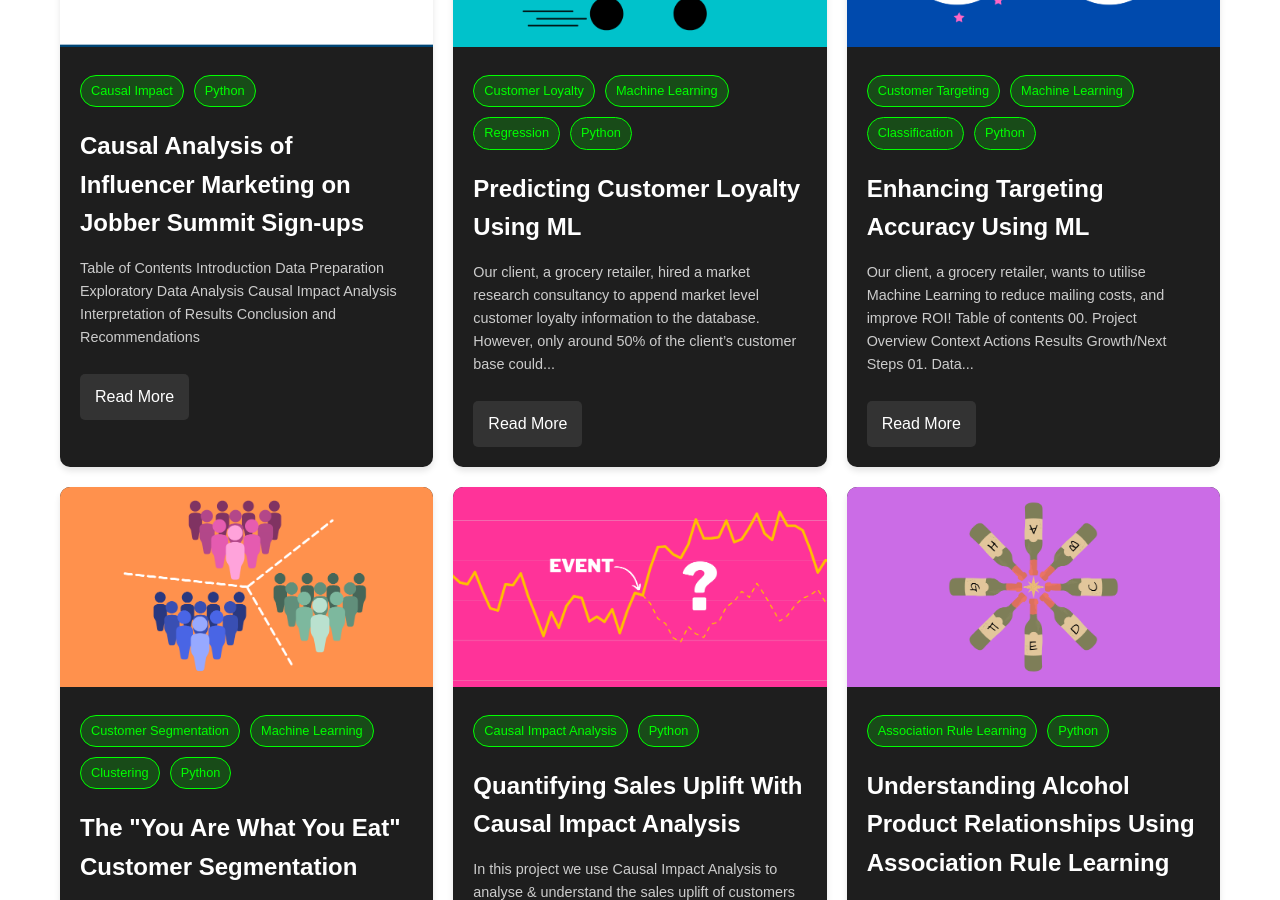
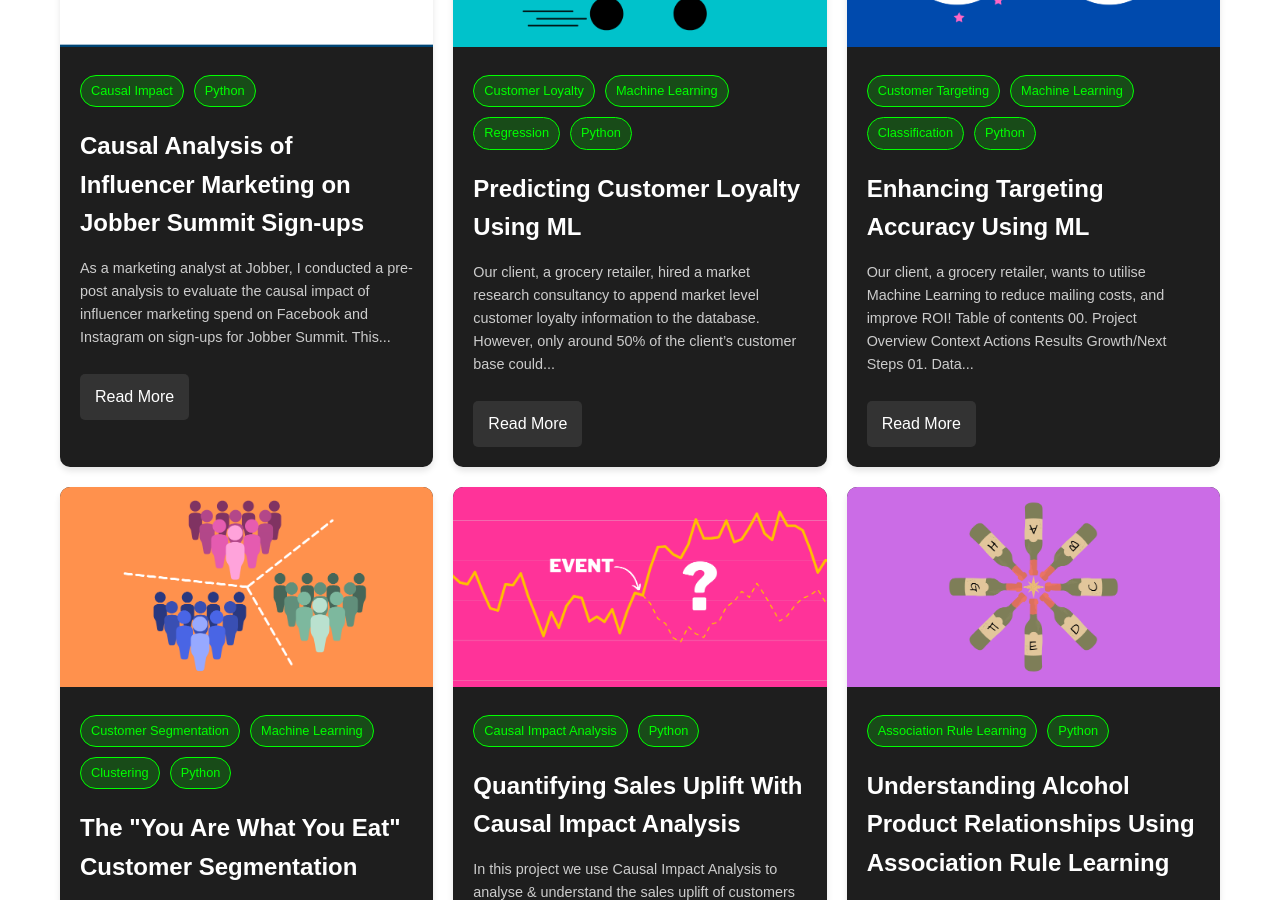
Before and after one commit to IyerS/sundareshiyer.github.io, a Jekyll site: the page built from index.html, in a window 1280 px wide and 900 px high, scrolled down 662 px. Built offline with Jekyll 4.4.1, drawn with Linux system fonts in a browser that asks for light colours.

Commit message:
Update 2024-01-31-jobber-causal-analysis.md

```diff
--- a/_posts/2024-01-31-jobber-causal-analysis.md
+++ b/_posts/2024-01-31-jobber-causal-analysis.md
@@ -3,6 +3,7 @@ layout: post
 title: Causal Analysis of Influencer Marketing on Jobber Summit Sign-ups
 image: "/assets/img/project-images/jobber-logo.png"
 tags: [Causal Impact, Python]
+excerpt: As a marketing analyst at Jobber, I conducted a pre-post analysis to evaluate the causal impact of influencer marketing spend on Facebook and Instagram on sign-ups for Jobber Summit. This analysis aimed to quantify the effectiveness of this marketing channel and inform future marketing strategies.
 ---
 
 
```
